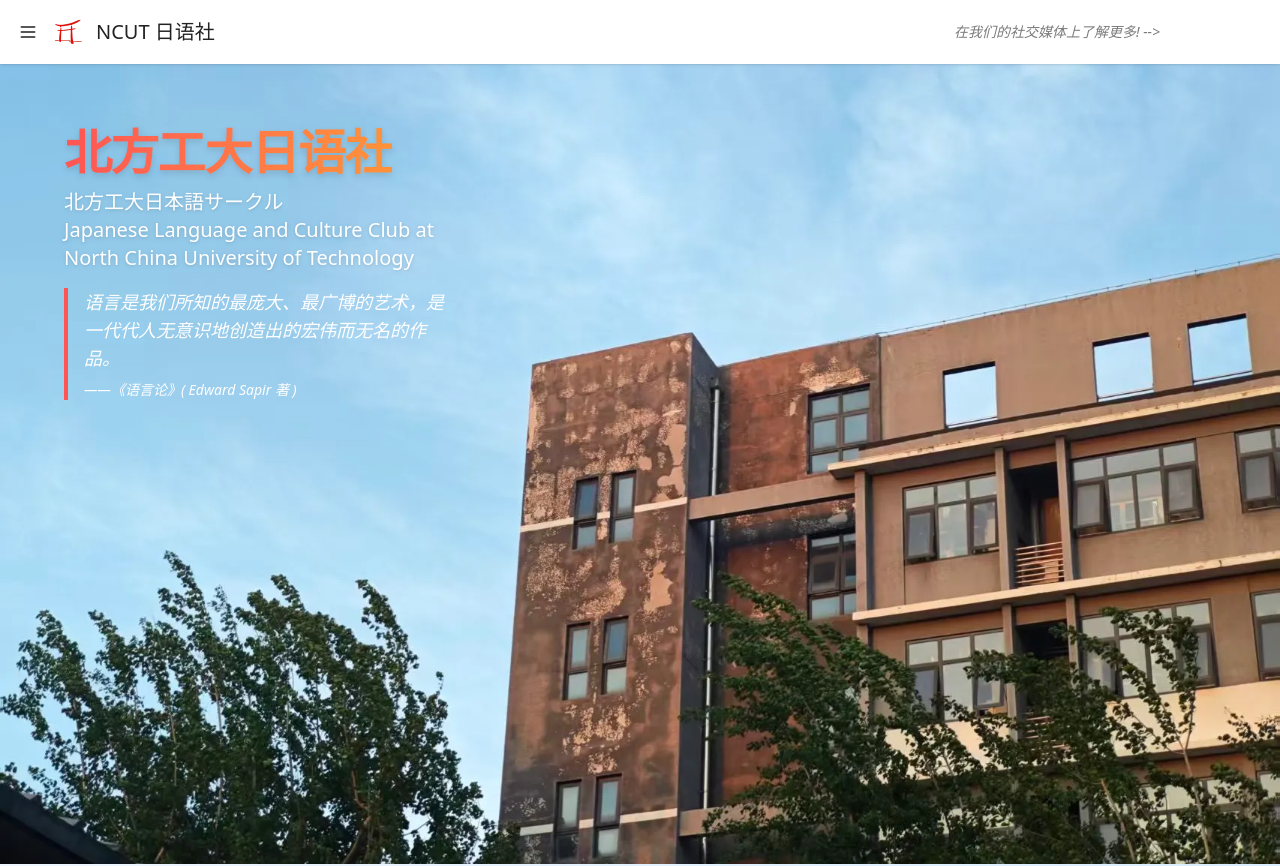
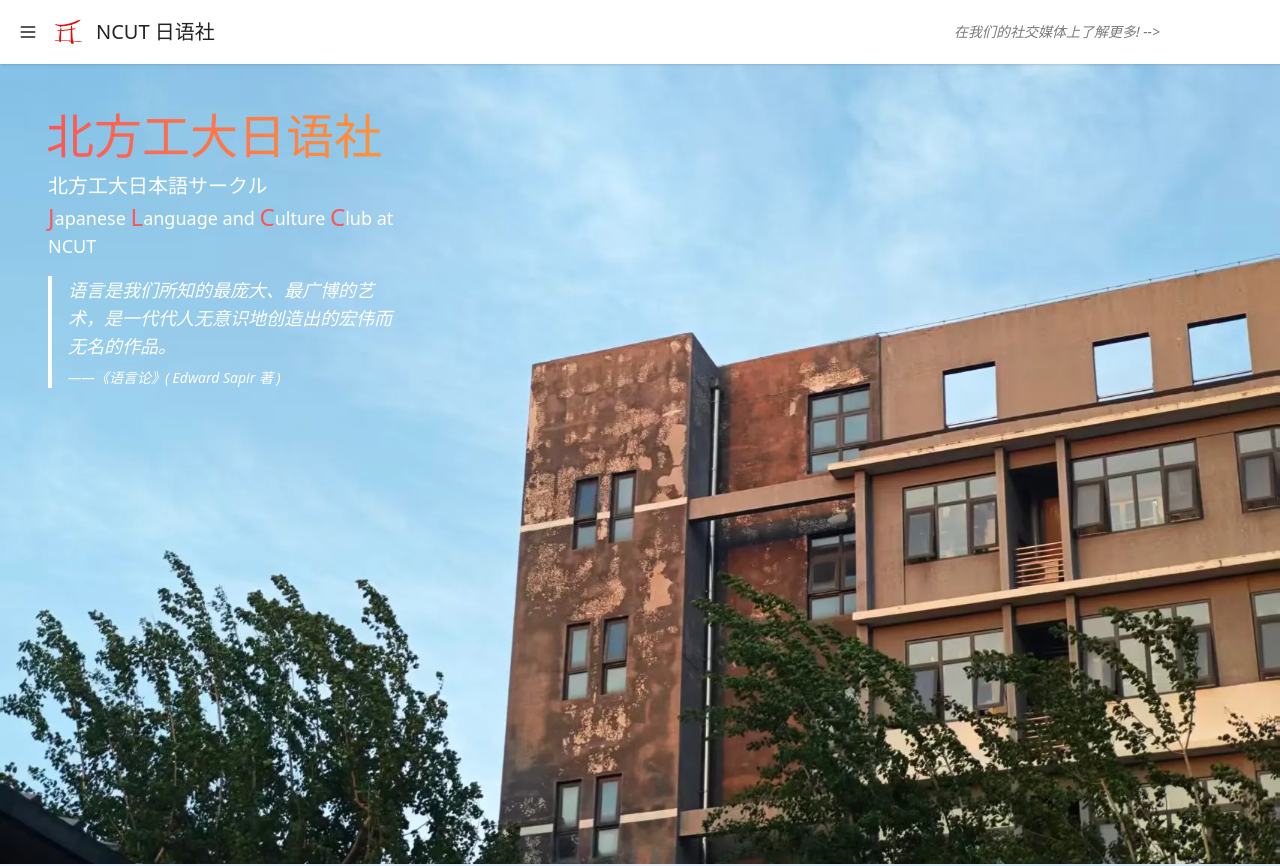
Before and after one commit to Tora-chen/ncut-jlcc, a SvelteKit app: page / in a window 1280 px wide. Shown: the top 866 px of the page. Built offline with nearby package versions, Linux system fonts and the light colour scheme; some icons are missing.

Commit message:
feature: 突出JLCC首字母

```diff
--- a/src/routes/+page.svelte
+++ b/src/routes/+page.svelte
@@ -15,28 +15,24 @@
   <div
     class="hero-content text-left p-0 flex justify-start items-start w-full h-full"
   >
-    <div
-      class="max-w-md pl-8 pt-8 sm:pl-12 sm:pt-12 md:pl-16 md:pt-16 text-left"
-    >
-      <h1 class="mb-3 text-4xl md:text-5xl font-bold tracking-tight">
+    <div class="max-w-md px-12 py-12 text-left">
+      <h1 class="mb-3 text-5xl font-medium">
         <span
-          class="bg-gradient-to-r from-primary to-secondary bg-clip-text text-transparent drop-shadow-md"
+          class=" relative right-[2px] bg-gradient-to-r from-primary to-secondary bg-clip-text text-transparent"
           >北方工大日语社</span
         >
       </h1>
-      <h2
-        class="text-lg md:text-xl font-medium text-primary-content drop-shadow"
-      >
-        北方工大日本語サークル
-      </h2>
-      <h2
-        class="mb-4 text-lg md:text-xl font-medium text-primary-content drop-shadow"
-      >
-        Japanese Language and Culture Club at North China University of
-        Technology
+      <h2 class="text-xl text-primary-content">北方工大日本語サークル</h2>
+      <h2 class="mb-4 text-lg text-primary-content">
+        <span class="text-primary text-2xl relative top-[1px]">J</span>apanese
+        <span class="text-primary text-2xl relative top-[1px]">L</span>anguage
+        and
+        <span class="text-primary text-2xl relative top-[1px]">C</span>ulture
+        <span class="text-primary text-2xl relative top-[1px]">C</span>lub at
+        NCUT
       </h2>
       <blockquote
-        class="mb-6 text-base md:text-lg italic text-primary-content border-l-4 border-primary pl-4"
+        class="mb-6 text-base md:text-lg italic text-accent-content border-l-4 pl-4"
       >
         语言是我们所知的最庞大、最广博的艺术，是一代代人无意识地创造出的宏伟而无名的作品。<br
         />
@@ -53,7 +49,7 @@
   class="w-full bg-gradient-to-br from-blue-50 to-accent py-12 px-4 md:px-0"
 >
   <div class="max-w-2xl mx-auto">
-    <h2 class="text-4xl font-bold m-10 text-primary">在这里，你可以——</h2>
+    <h2 class="text-3xl font-semibold m-10 text-primary">在这里，你可以——</h2>
     <ul
       class="list-disc pl-6 space-y-6 text-lg md:text-md mx-10 text-base-content/90"
     >
```
